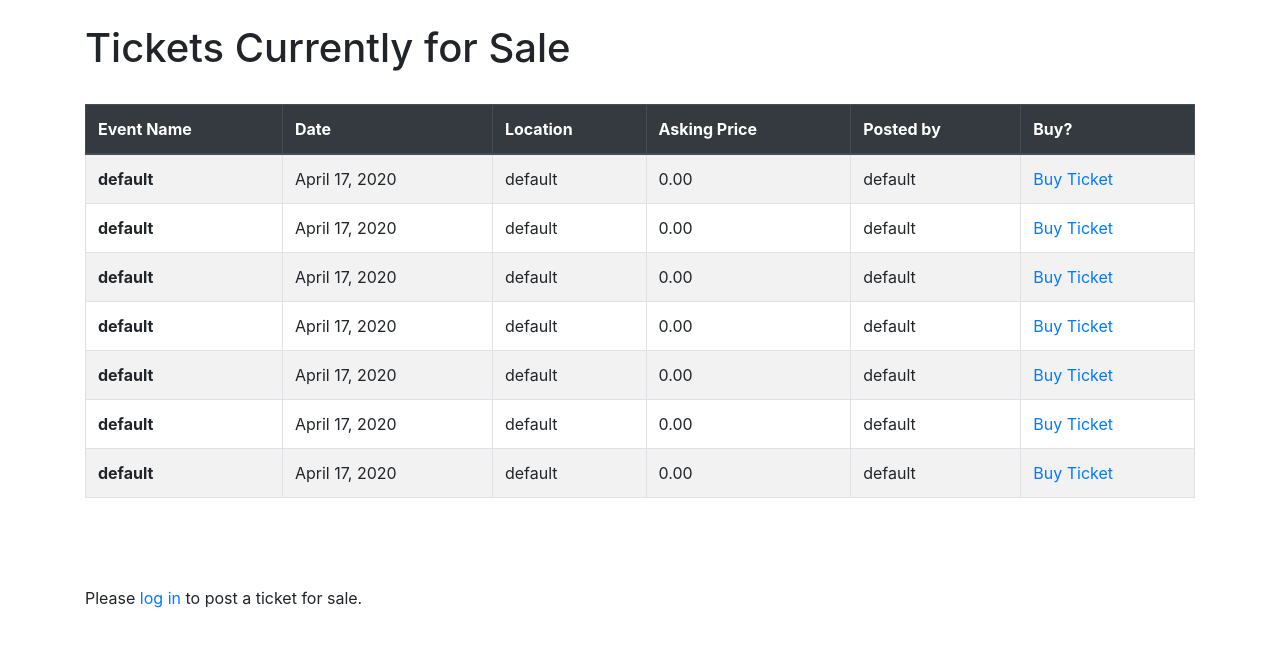
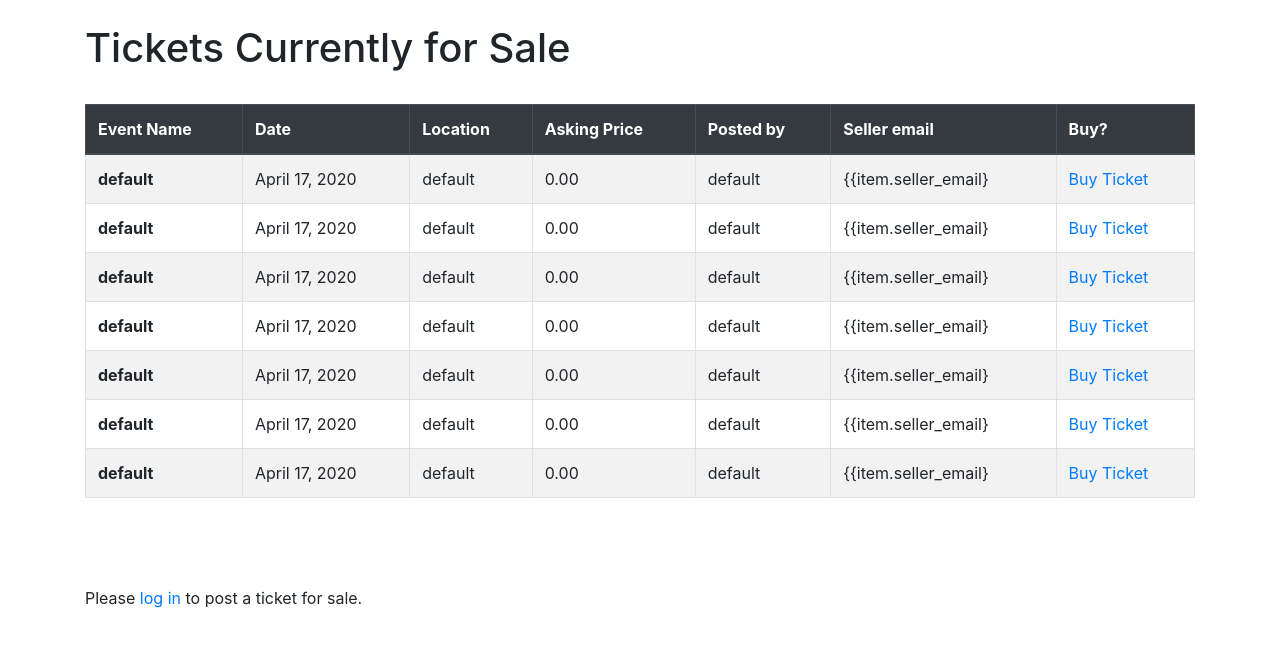
Before and after one commit to jalenjjbr/djangostock, a Django app: page /add_stock.html in a window 1280 px wide. Shown: the part 56-703 px from the top of the page. Run offline with Django 3.2, Linux system fonts and the light colour scheme; data comes from the database, SQL or seed files in the repository; some libraries are stand-ins or nearby versions.

Commit message:
added dynamic seller email address to tickets and emails, and changed email text

```diff
--- a/quotes/forms.py
+++ b/quotes/forms.py
@@ -6,7 +6,7 @@ from django.contrib.auth.models import User
 class StockForm(forms.ModelForm):
     class Meta:
         model = Stock
-        fields = ["tickerlong", "date", "location", "price", "user_whole_name"]
+        fields = ["tickerlong", "date", "location", "price", "user_whole_name", "seller_email"]
 
 class SignUpForm(UserCreationForm):
     first_name = forms.CharField(max_length=50, required=True, help_text='*Required')
--- a/quotes/models.py
+++ b/quotes/models.py
@@ -12,6 +12,7 @@ class Stock(models.Model):
     location = models.TextField(default="default")
     price = models.DecimalField(decimal_places=2,max_digits=10,default=0.00)
     user_whole_name = models.TextField(default="default")
+    seller_email = models.EmailField(default="default@default.com")
 
     def __str__(self):
         return self.tickerlong
--- a/quotes/templates/add_stock.html
+++ b/quotes/templates/add_stock.html
@@ -14,6 +14,7 @@
         <th scope="col">Location</th>
         <th scope="col">Asking Price</th>
         <th scope="col">Posted by</th>
+        <th scope="col">Seller email</th>
         <th scope="col">Buy?</th>
       </tr>
     </thead>
@@ -26,6 +27,7 @@
                 <td>{{item.location}}</td>
                 <td>{{item.price}}</td>
                 <td>{{item.user_whole_name}}</td>
+                <td>{{item.seller_email}</td>
                 <td> <a href="{% url 'delete' item.id %}">Buy Ticket</a> </td>
             </tr>
         {% endfor %}
@@ -62,6 +64,7 @@
       <div class="form-group"><input class="form-control mr-sm-2" type="text" placeholder="Location" aria-label="Search" name="location"></div>
       <div class="form-group"><input class="form-control mr-sm-2" type="number" placeholder="Asking Price" aria-label="Search" name="price"></div>
       <div class="form-group"><input type="hidden" name="user_whole_name" value="{{ user.get_full_name }}"></div>
+      <div class="form-group"><input type="hidden" name="seller_email" value="{{ user.email }}"></div>
       <div class="form-group"><button class="btn btn-outline-primary my-2 my-sm-0" type="submit">Post Ticket</button>
     </form>
   </div>
--- a/quotes/views.py
+++ b/quotes/views.py
@@ -56,9 +56,11 @@ def add_stock(request):
 def delete(request, stock_id):
     item = Stock.objects.get(pk=stock_id)
     seller_name = item.user_whole_name
+    seller_email = item.seller_email
     event = item.tickerlong
+    price = item.price
+    buyer_name = request.user.get_full_name()
     buyer_email = request.user.email
-    buyer_name = request.user.get_full_name()
 
     #send email
     subject = "Your ticket transaction, via FireSaleHBS"
@@ -66,12 +68,16 @@ def delete(request, stock_id):
         +  buyer_name + " would like to buy a ticket for " + event + " from " + seller_name + ".  Congrats on the match!" \
         + "\r\n You can use this email (you're both copied) to coordinate transfer and payment." \
         + "\r\n Thank you for using FireSaleHBS!"
-    msg_html = EMAIL_HEADER + "Dear users, we've found a ticket transaction for you! " \
-        + "</br></br>" + buyer_name + " would like to buy a ticket for " + event + " from " + seller_name + ".  Congrats on the match!" \
-        + "</br></br>You can use this email (you're both copied) to coordinate transfer and payment." \
+    msg_html = EMAIL_HEADER + "Dear users," \
+        + "</br></br>We've found a ticket transaction for you! " \
+        + "</br></br><span style='font-weight:bold'>Event: </span>" + "\"" + event + "\"" \
+        + "</br><span style='font-weight:bold'>Ticket Price: </span>" + "$" + price \
+        + "</br><span style='font-weight:bold'>Buyer: </span>" + buyer_name \
+        + "</br><span style='font-weight:bold'>Seller: </span>" + seller_name \
+        + "</br></br>Congrats on the match! You can use this email (you're both copied) to coordinate ticket transfer and payment." \
         + "</br></br>Thank you for using <a href='www.firesalehbs.com'>FireSaleHBS</a>!" \
         + "</body> </html>"
-    recepients = [buyer_email, "jalenjjbr@gmail.com"]
+    recepients = [buyer_email, seller_email]
     send_mail(subject, msg_plain, EMAIL_HOST_USER, recepients, html_message = msg_html, fail_silently = False)
 
     item.delete()
```
Also changed, not shown: quotes/migrations/0005_stock_seller_email.py (added).
